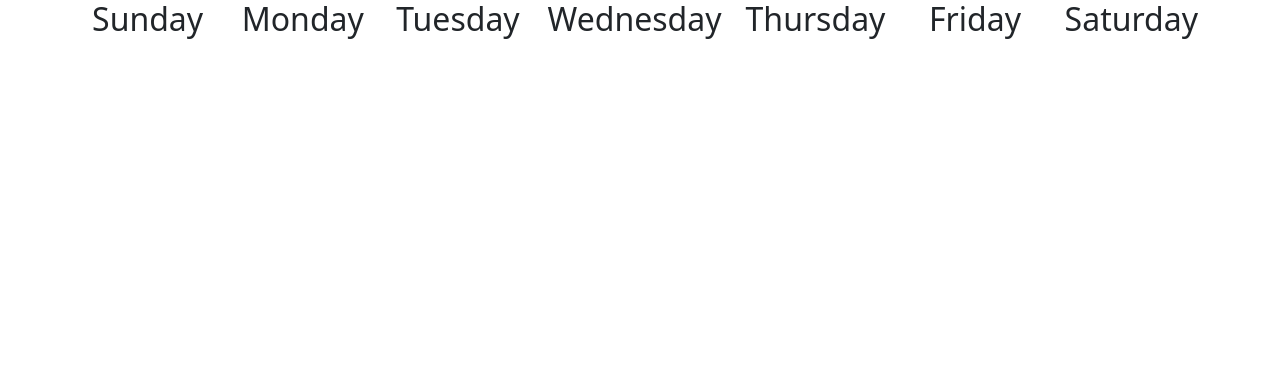
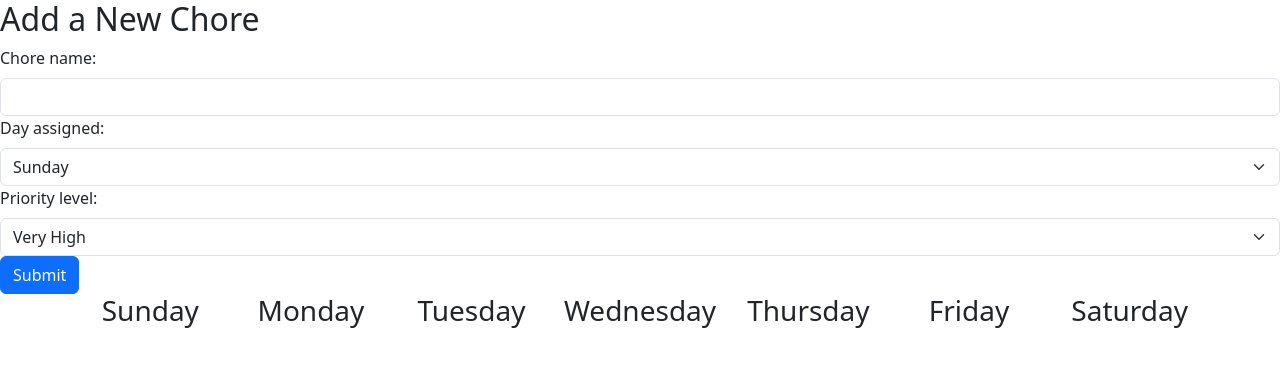
Before and after one commit to ekanarek/chore-tracker, a plain HTML site: page index.html in a window 1280 px wide. Drawn offline with nearby package versions, Linux system fonts and the light colour scheme; no server answers.

Commit message:
Create form to add new chores

```diff
--- a/index.html
+++ b/index.html
@@ -14,28 +14,58 @@
     />
   </head>
   <body>
+    <form>
+      <h2>Add a New Chore</h2>
+      <div>
+        <label for="nameInput" class="form-label">Chore name:</label>
+        <input type="text" id="nameInput" class="form-control" />
+      </div>
+      <div>
+        <label for="dayInput" class="form-label">Day assigned:</label>
+        <select id="dayInput" class="form-select">
+          <option value="Sunday">Sunday</option>
+          <option value="Monday">Monday</option>
+          <option value="Tuesday">Tuesday</option>
+          <option value="Wednesday">Wednesday</option>
+          <option value="Thursday">Thursday</option>
+          <option value="Friday">Friday</option>
+          <option value="Saturday">Saturday</option>
+        </select>
+      </div>
+      <div>
+        <label for="priorityInput" class="form-label">Priority level:</label>
+        <select id="priorityInput" class="form-select">
+          <option value="1">Very High</option>
+          <option value="2">High</option>
+          <option value="3">Medium</option>
+          <option value="4">Low</option>
+          <option value="5">Very Low</option>
+        </select>
+      </div>
+      <button type="submit" class="btn btn-primary">Submit</button>
+    </form>
     <div class="container text-center">
       <div class="row align-items-start">
         <div class="col day" id="Sunday">
-          <h2>Sunday</h2>
+          <h3>Sunday</h3>
         </div>
         <div class="col day" id="Monday">
-          <h2>Monday</h2>
+          <h3>Monday</h3>
         </div>
         <div class="col day" id="Tuesday">
-          <h2>Tuesday</h2>
+          <h3>Tuesday</h3>
         </div>
         <div class="col day" id="Wednesday">
-          <h2>Wednesday</h2>
+          <h3>Wednesday</h3>
         </div>
         <div class="col day" id="Thursday">
-          <h2>Thursday</h2>
+          <h3>Thursday</h3>
         </div>
         <div class="col day" id="Friday">
-          <h2>Friday</h2>
+          <h3>Friday</h3>
         </div>
         <div class="col day" id="Saturday">
-          <h2>Saturday</h2>
+          <h3>Saturday</h3>
         </div>
       </div>
     </div>
```
